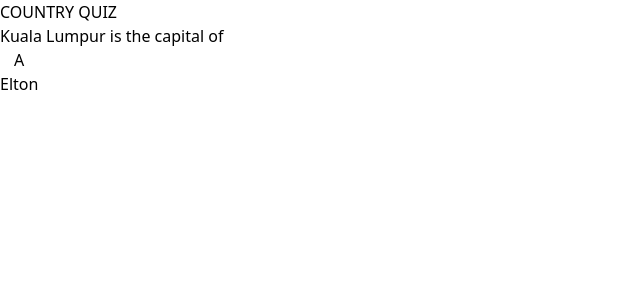
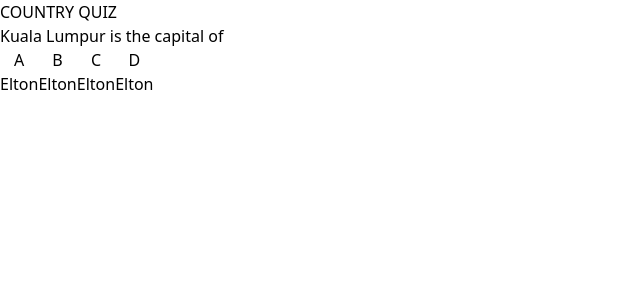
Before and after one commit to elton971/Quiz, a Vue app: page / in a window 1280 px wide. Shown: the top 300 px of the page, without its empty margins (0-640 px from the left). Built offline with nearby package versions, Linux system fonts and the light colour scheme.

Commit message:
Feact: initial commit

```diff
--- a/src/components/QuestionCard.vue
+++ b/src/components/QuestionCard.vue
@@ -30,6 +30,18 @@ export default {
       {
         letra:"A",
         question:"Elton"
+      },
+      {
+        letra:"B",
+        question:"Elton"
+      },
+      {
+        letra:"C",
+        question:"Elton"
+      },
+      {
+        letra:"D",
+        question:"Elton"
       }
     ]
     }
```
